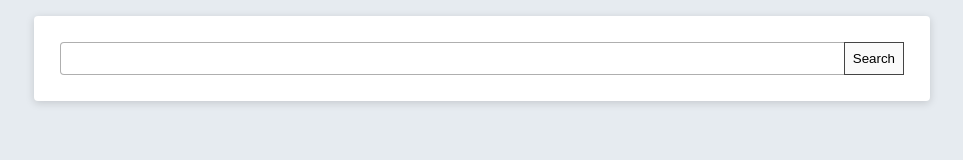
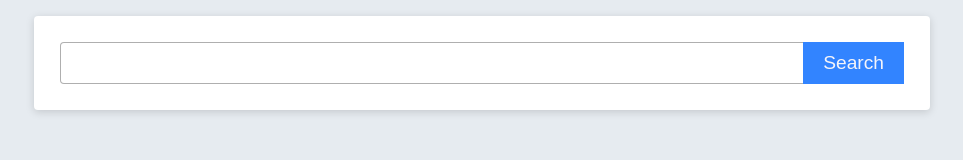
Before and after one commit to or-schneider/StockExchangeJS, a plain HTML site: page index.html in a window 1280 px wide. Shown: the whole page, without its empty margins (158-1121 px from the left). Drawn offline with Linux system fonts and the light colour scheme.

Commit message:
M3(WIP): Makes Loader appear for the full search duration

```diff
--- a/search_bar/search_bar.css
+++ b/search_bar/search_bar.css
@@ -10,12 +10,23 @@
   border-bottom-left-radius: 4px;
   border-right: none;
   padding: 0px 12px;
+  font-size: 1.1rem;
+}
+.search-bar-input:hover {
+  border-color: rgb(142, 183, 245);
+}
+.search-bar-input:focus {
+  outline: none;
+  border-color: rgb(115, 168, 247);
+  border-width: 2px;
 }
 .search-bar-input-button {
-  background-color: rgb(250, 250, 250);
+  background-color: rgb(50, 132, 255);
   border: none;
-  border: solid rgba(0, 0, 0, 0.726) 1px;
-  padding: 8px;
+  font-size: 1.2rem;
+  /* border: solid rgba(0, 0, 0, 0.726) 1px; */
+  padding: 10px 20px;
+  color: rgb(244, 244, 250);
 }
 .search-bar-results-list {
   padding: 8px 0;
--- a/search_bar/search_bar.js
+++ b/search_bar/search_bar.js
@@ -33,7 +33,6 @@ async function search(searchString){
 
     let results = await fetchResults(searchString);
 
-    resultsLoaderNode.classList.add("d-none");
 
     let companyProfiles = [];
     for (const result of results) {
@@ -41,6 +40,8 @@ async function search(searchString){
         companyProfiles.push(companyProfile);
     }
     updateResults(results,companyProfiles)
+
+    resultsLoaderNode.classList.add("d-none");
 }
 async function fetchResults(searchTarget){
     const url = `${STOCK_EXCHANGE_API_ROOT_URL}search?query=${searchTarget}&limit=10&exchange=NASDAQ`
```
